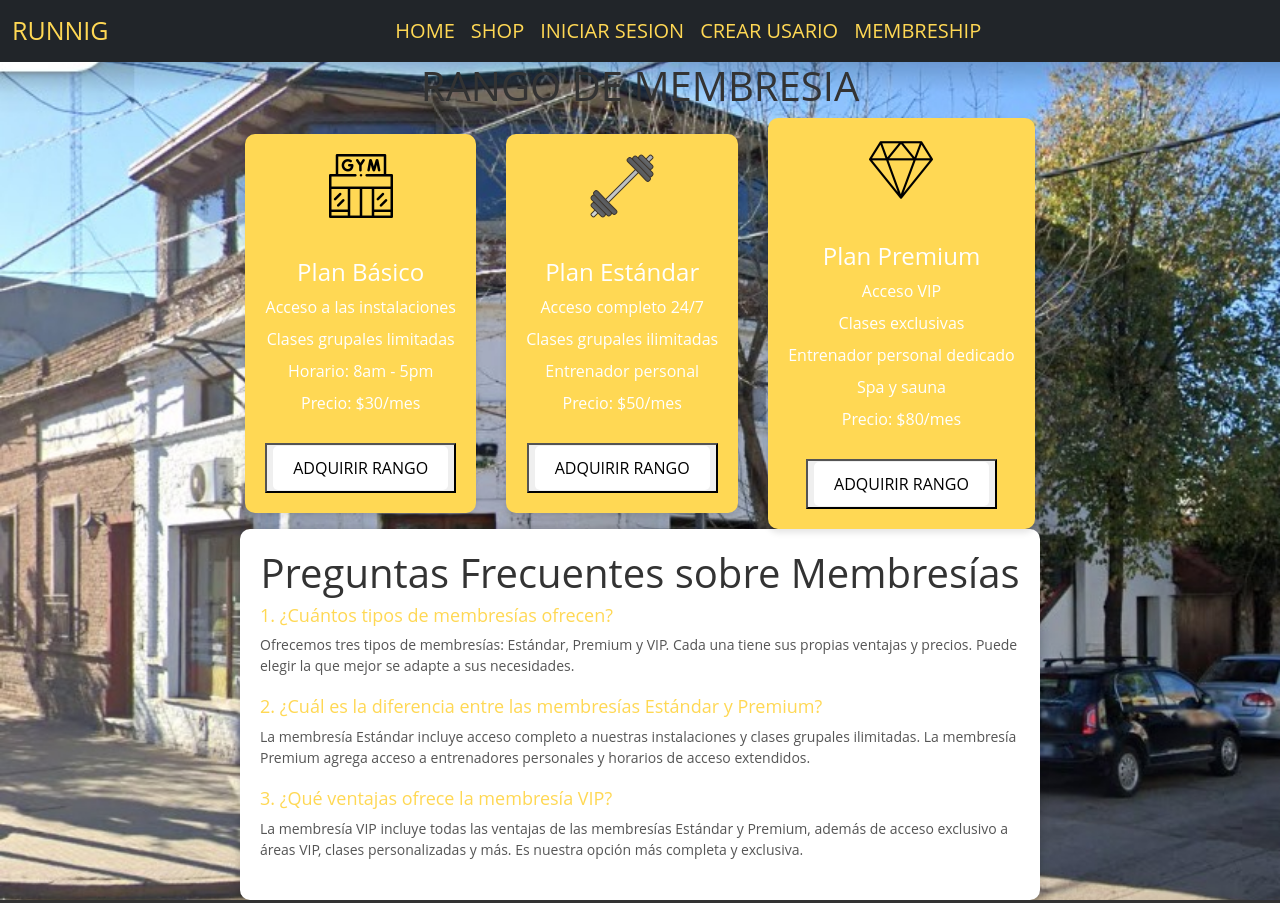
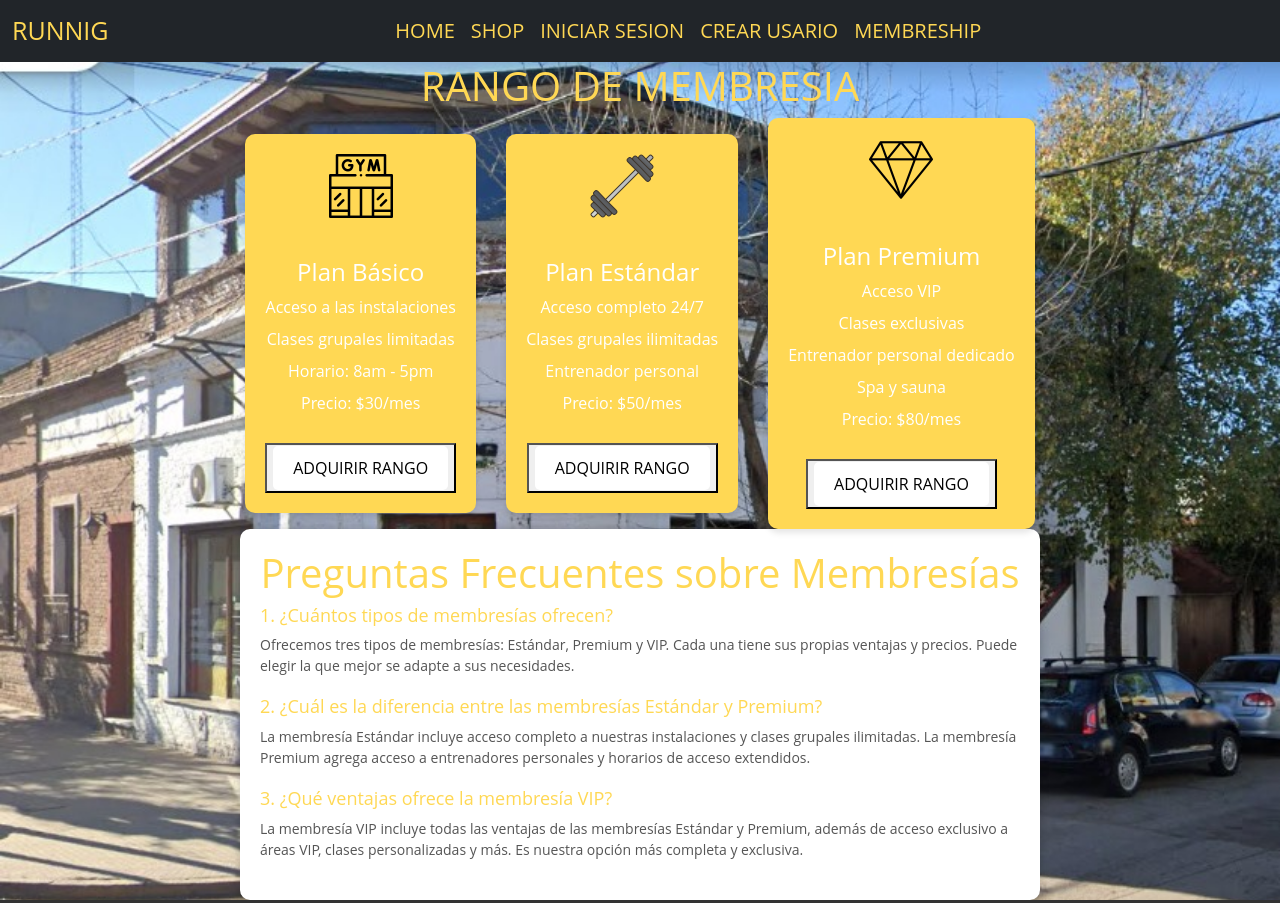
Before and after one commit to yumanyer/PRE-ENTREGA-3, a website: page pages/membresia.html in a window 1280 px wide. Shown: the top 903 px of the page. Drawn offline with nearby package versions, Linux system fonts and the light colour scheme; files that its build step writes are made by us from their sources.

```diff
--- a/scss/layout/INICIO/membresia.scss
+++ b/scss/layout/INICIO/membresia.scss
@@ -65,7 +65,7 @@
 
 h1 {
     text-align: center;
-    color: #333;
+    color:$primary-color;
 }
 
 .faq-item {
```
